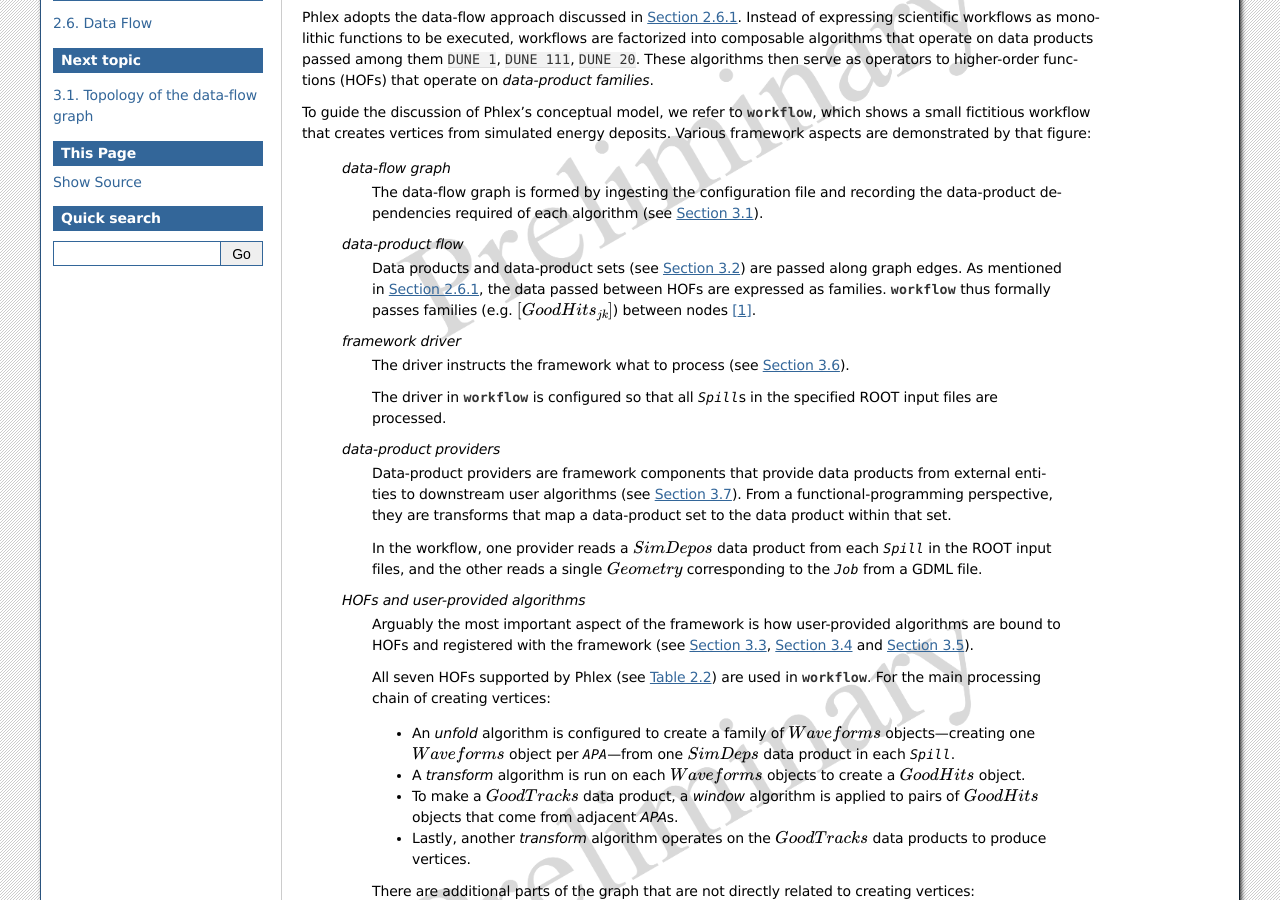
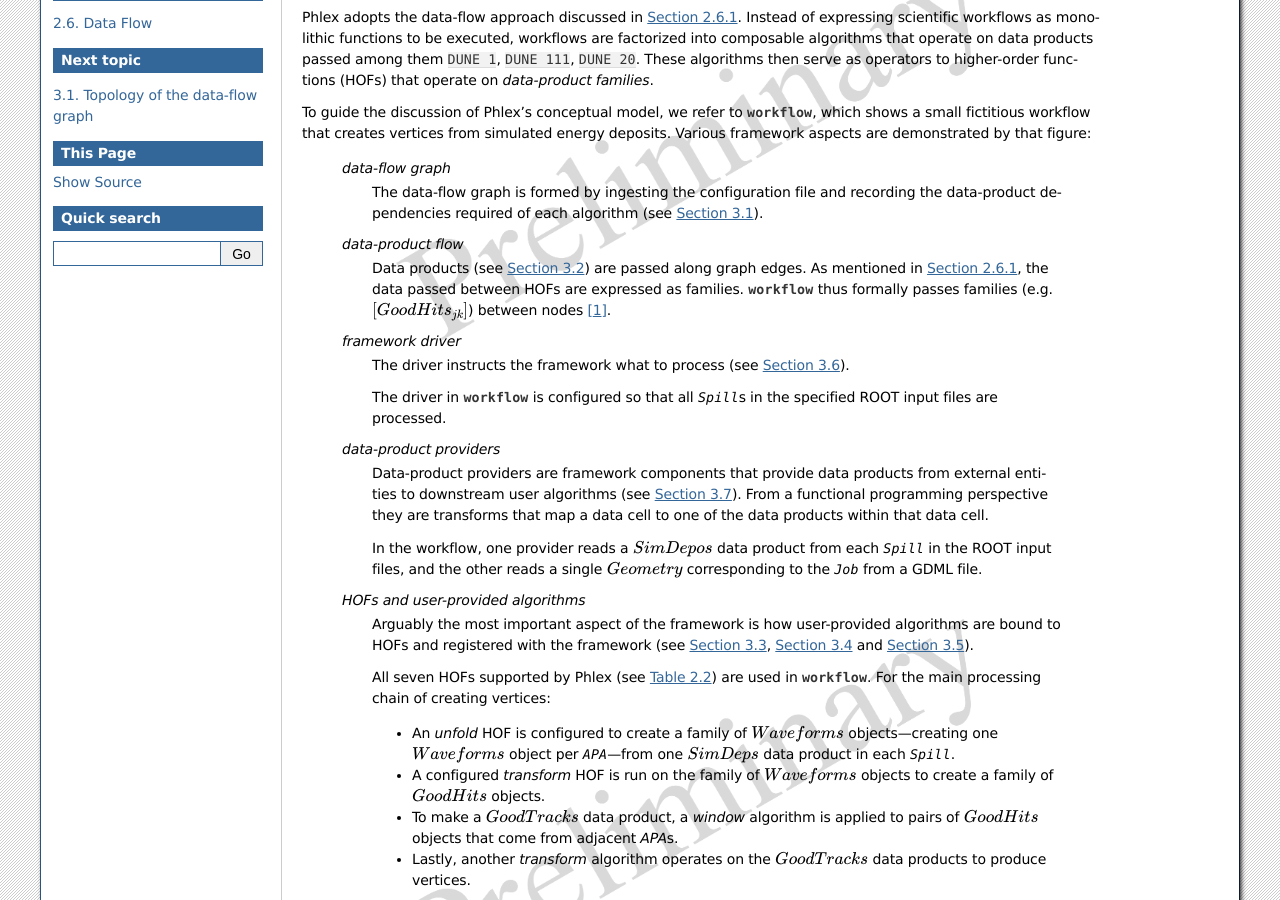
Before and after one commit to Framework-R-D/phlex-design, a Sphinx documentation site: the page built from doc/conceptual_design.rst, in a window 1280 px wide and 900 px high, scrolled down 199 px. Built offline with Sphinx 7.4.7, drawn with Linux system fonts in a browser that asks for light colours; cross-references to code outside the pages are shown as plain code.

Commit message:
Start update for uniform use of new definitions

```diff
--- a/doc/conceptual_design.rst
+++ b/doc/conceptual_design.rst
@@ -19,7 +19,7 @@
       The data-flow graph is formed by ingesting the configuration file and recording the data-product dependencies required of each algorithm (see :numref:`ch_conceptual_design/scheduling:Topology of the data-flow graph`).
 
    *data-product flow*
-      Data products and data-product sets (see :numref:`ch_conceptual_design/data_organization:Data organization`) are passed along graph edges.
+      Data products (see :numref:`ch_conceptual_design/data_organization:Data organization`) are passed along graph edges.
       As mentioned in :numref:`ch_preliminaries/data_flow:Data Flow with families`, the data passed between HOFs are expressed as families.
       :numref:`workflow` thus formally passes families (e.g. :math:`[\textit{GoodHits}_{jk}]`) between nodes [#flow]_.
 
@@ -30,7 +30,7 @@
 
    *data-product providers*
       Data-product providers are framework components that provide data products from external entities to downstream user algorithms (see :numref:`ch_conceptual_design/providers:Data-Product Providers`).
-      From a functional-programming perspective, they are transforms that map a data-product set to the data product within that set.
+      From a functional programming perspective they are transforms that map a data cell to one of the data products within that data cell.
 
       In the workflow, one provider reads a :math:`\textit{SimDepos}` data product from each `Spill` in the ROOT input files, and the other reads a single :math:`\textit{Geometry}` corresponding to the `Job` from a GDML file.
 
@@ -40,8 +40,8 @@
       All seven HOFs supported by Phlex (see :numref:`hofs_in_phlex`) are used in :numref:`workflow`.
       For the main processing chain of creating vertices:
 
-      - An *unfold* algorithm is configured to create a family of :math:`\textit{Waveforms}` objects—creating one :math:`\textit{Waveforms}` object per `APA`—from one :math:`\textit{SimDeps}` data product in each `Spill`.
-      - A *transform* algorithm is run on each :math:`\textit{Waveforms}` objects to create a :math:`\textit{GoodHits}` object.
+      - An *unfold* HOF is configured to create a family of :math:`\textit{Waveforms}` objects—creating one :math:`\textit{Waveforms}` object per `APA`—from one :math:`\textit{SimDeps}` data product in each `Spill`.
+      - A configured *transform* HOF is run on the family of :math:`\textit{Waveforms}` objects to create a family of :math:`\textit{GoodHits}` objects.
       - To make a :math:`\textit{GoodTracks}` data product, a *window* algorithm is applied to pairs of :math:`\textit{GoodHits}` objects that come from adjacent *APA*\ s.
       - Lastly, another *transform* algorithm operates on the :math:`\textit{GoodTracks}` data products to produce vertices.
 
```
